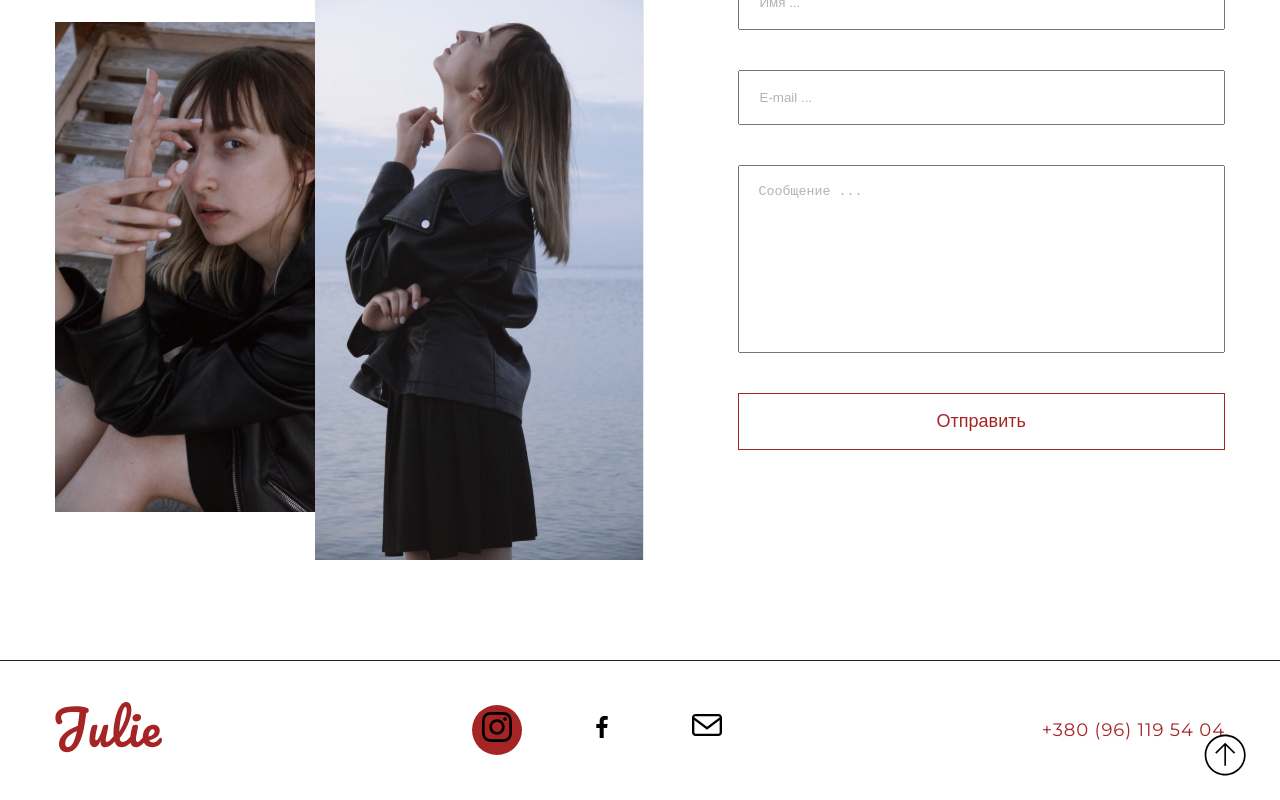
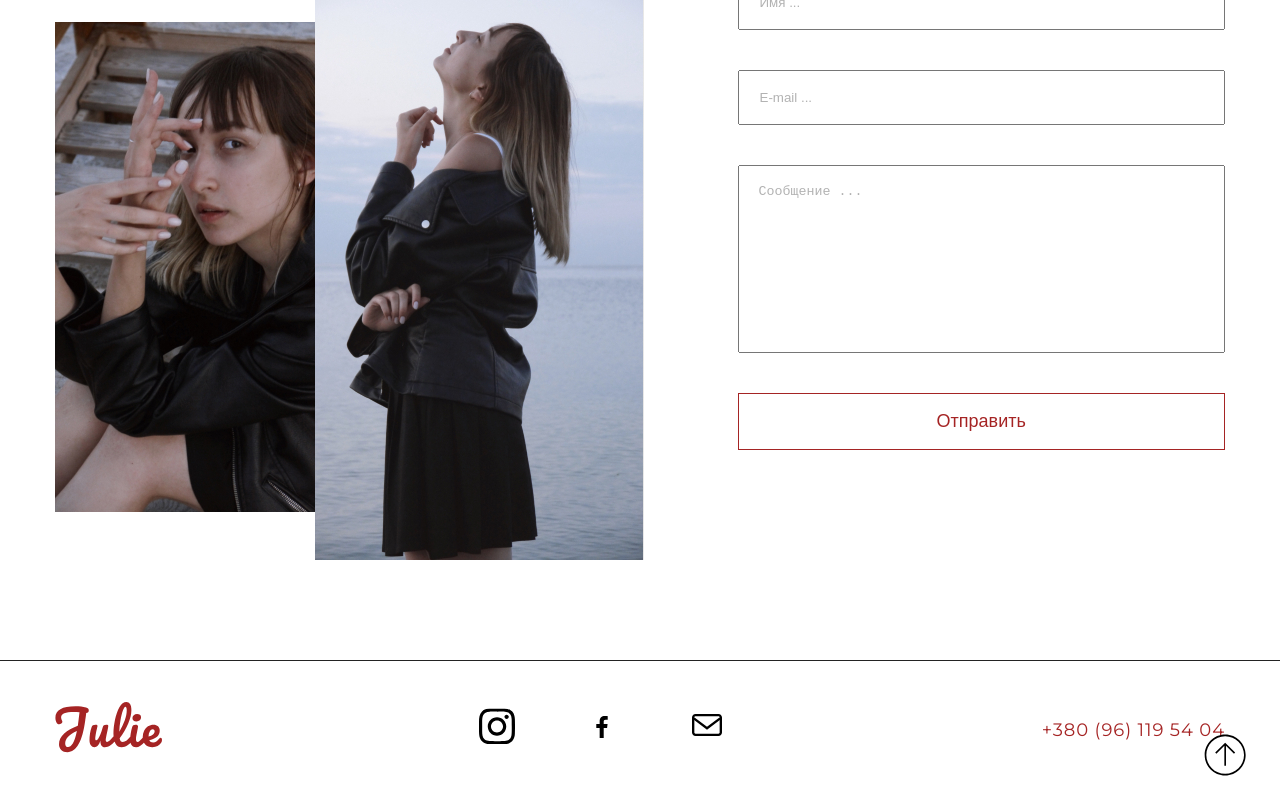
Before and after one commit to Oleksandr-Pik/julie-portfolio, a plain HTML site: page index.html in a window 1280 px wide. In both pictures the pointer is over the item 496 px from the left and 4630 px from the top of the page. Shown: the part 3900-4700 px from the top of the page. Drawn offline with Linux system fonts and the light colour scheme.

Commit message:
some fix

```diff
--- a/src/styles/style.css
+++ b/src/styles/style.css
@@ -411,5 +411,6 @@ textarea {
 }
 
 .social-list-item:hover {
-  background-color: var(--c-accent);
+transform: scale(1.2);
+  /* background-color: var(--c-accent); */
 }
```
